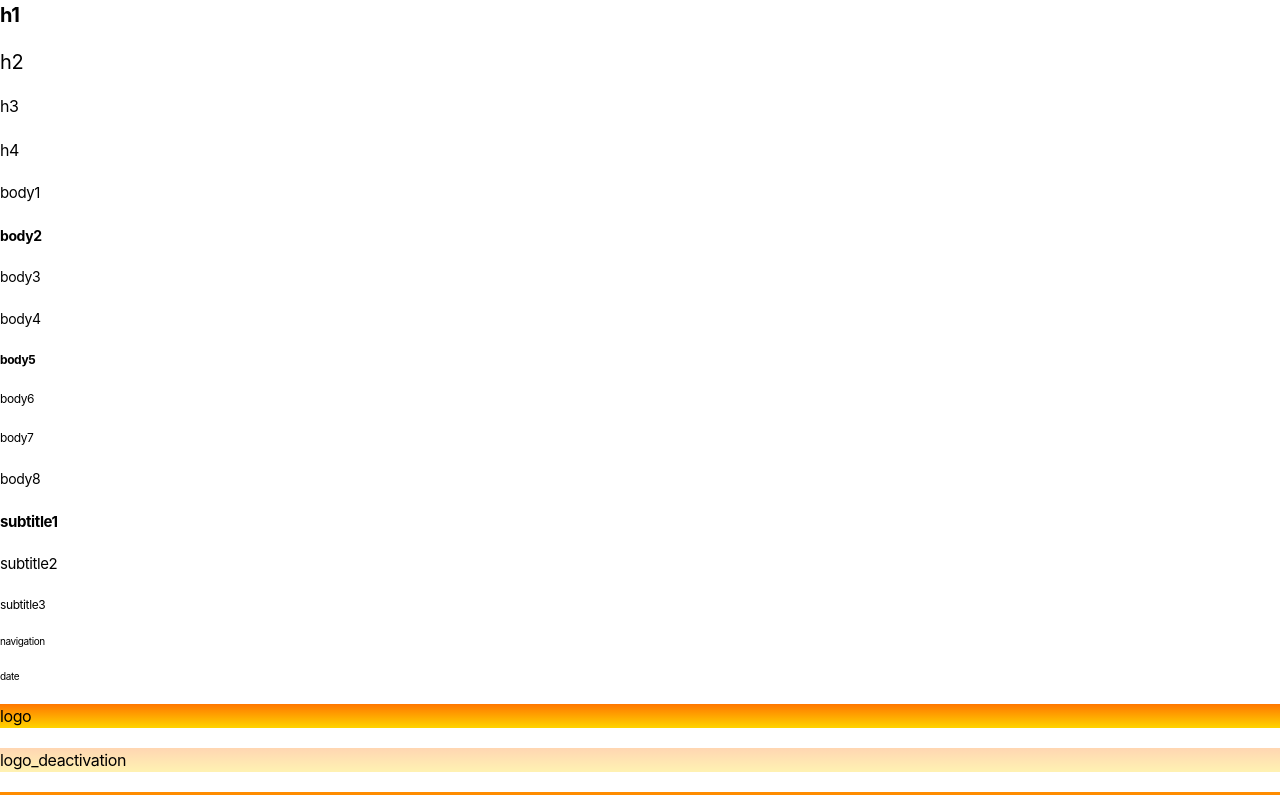
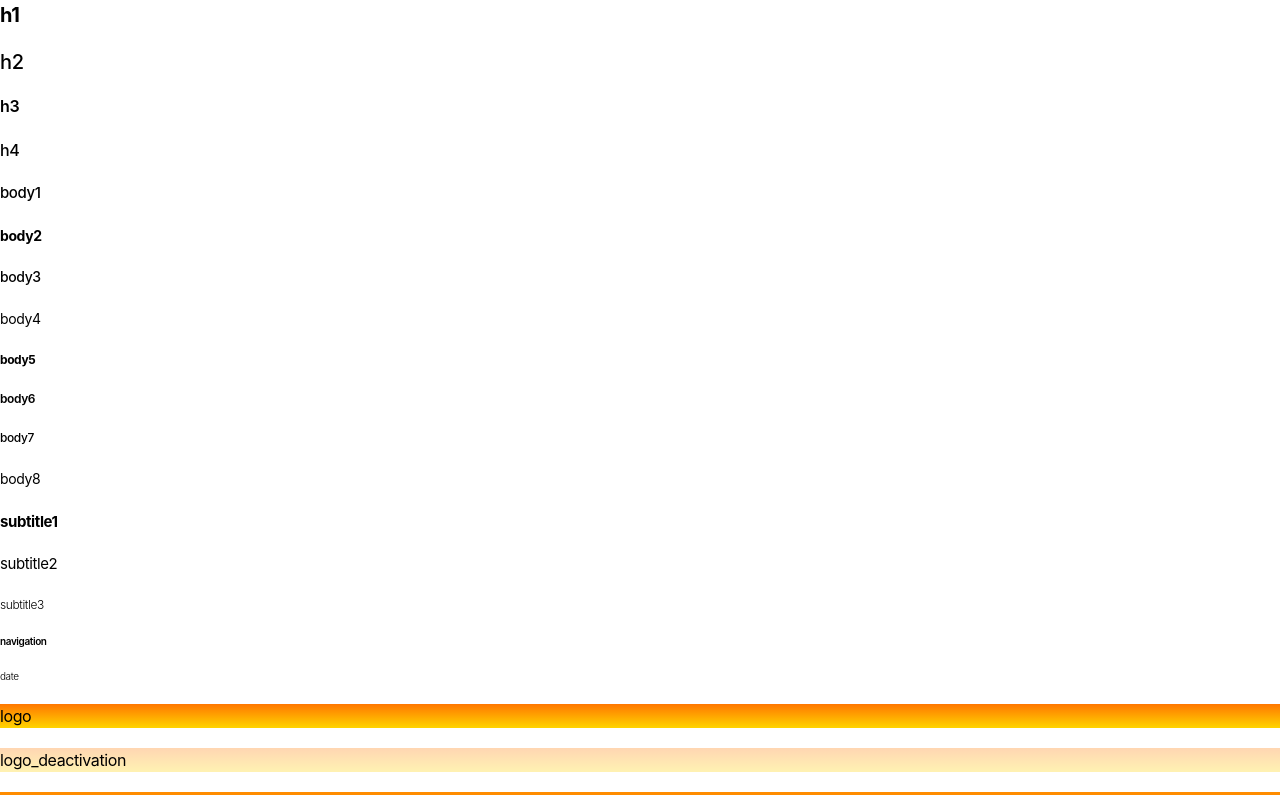
Before and after one commit to Line4thon-Altong/FE, a React (Vite) app: page /test in a window 1280 px wide. Shown: the top 795 px of the page. Built offline with nearby package versions, Linux system fonts and the light colour scheme; a web font is replaced by a local one.

Commit message:
♻️: font-weight 숫자로 변경

```diff
--- a/src/styles/theme.ts
+++ b/src/styles/theme.ts
@@ -24,50 +24,50 @@ export const theme = {
     effect3: "0 -4px 4px 0 rgba(0, 0, 0, 0.07)",
   },
   texts: {
-    h1: { fontSize: "1.25rem", lineHeight: "1.5em", fontWeight: "Bold" },
-    h2: { fontSize: "1.25rem", lineHeight: "1.2em", fontWeight: "Medium" },
-    h3: { fontSize: "1rem", lineHeight: "1.5em", fontWeight: "SemiBold" },
-    h4: { fontSize: "1rem", lineHeight: "1.5em", fontWeight: "Medium" },
-    body1: { fontSize: "0.9375rem", lineHeight: "1.5em", fontWeight: "Medium" },
-    body2: { fontSize: "0.875rem", lineHeight: "1.5em", fontWeight: "Bold" },
-    body3: { fontSize: "0.875rem", lineHeight: "1.5em", fontWeight: "Medium" },
+    h1: { fontSize: "1.25rem", lineHeight: "1.5em", fontWeight: 700 },
+    h2: { fontSize: "1.25rem", lineHeight: "1.2em", fontWeight: 500 },
+    h3: { fontSize: "1rem", lineHeight: "1.5em", fontWeight: 600 },
+    h4: { fontSize: "1rem", lineHeight: "1.5em", fontWeight: 500 },
+    body1: { fontSize: "0.9375rem", lineHeight: "1.5em", fontWeight: 500 },
+    body2: { fontSize: "0.875rem", lineHeight: "1.5em", fontWeight: 700 },
+    body3: { fontSize: "0.875rem", lineHeight: "1.5em", fontWeight: 500 },
     body4: {
       fontSize: "0.875rem",
       lineHeight: "1.72em",
-      fontWeight: "Regular",
+      fontWeight: 400,
     },
-    body5: { fontSize: "0.75rem", lineHeight: "1.5em", fontWeight: "Bold" },
+    body5: { fontSize: "0.75rem", lineHeight: "1.5em", fontWeight: 700 },
     body6: {
       fontSize: "0.75rem",
       lineHeight: "1.67em",
-      fontWeight: "SemiBold",
+      fontWeight: 600,
     },
-    body7: { fontSize: "0.75rem", lineHeight: "1.5em", fontWeight: "Medium" },
+    body7: { fontSize: "0.75rem", lineHeight: "1.5em", fontWeight: 500 },
     body8: {
       fontSize: "0.875rem",
       lineHeight: "1.72em",
-      fontWeight: "Regular",
+      fontWeight: 400,
     },
     subtitle1: {
       fontSize: "0.9375rem",
       lineHeight: "1.5em",
-      fontWeight: "Bold",
+      fontWeight: 700,
     },
     subtitle2: {
       fontSize: "0.9375rem",
       lineHeight: "1.5em",
-      fontWeight: "Regular",
+      fontWeight: 400,
     },
     subtitle3: {
       fontSize: "0.75rem",
       lineHeight: "1.5em",
-      fontWeight: "Light",
+      fontWeight: 300,
     },
     navigation: {
       fontSize: "0.625rem",
       lineHeight: "auto",
-      fontWeight: "SemiBold",
+      fontWeight: 600,
     },
-    date: { fontSize: "0.625rem", lineHeight: "auto", fontWeight: "Light" },
+    date: { fontSize: "0.625rem", lineHeight: "auto", fontWeight: 300 },
   },
 } as const;
```
